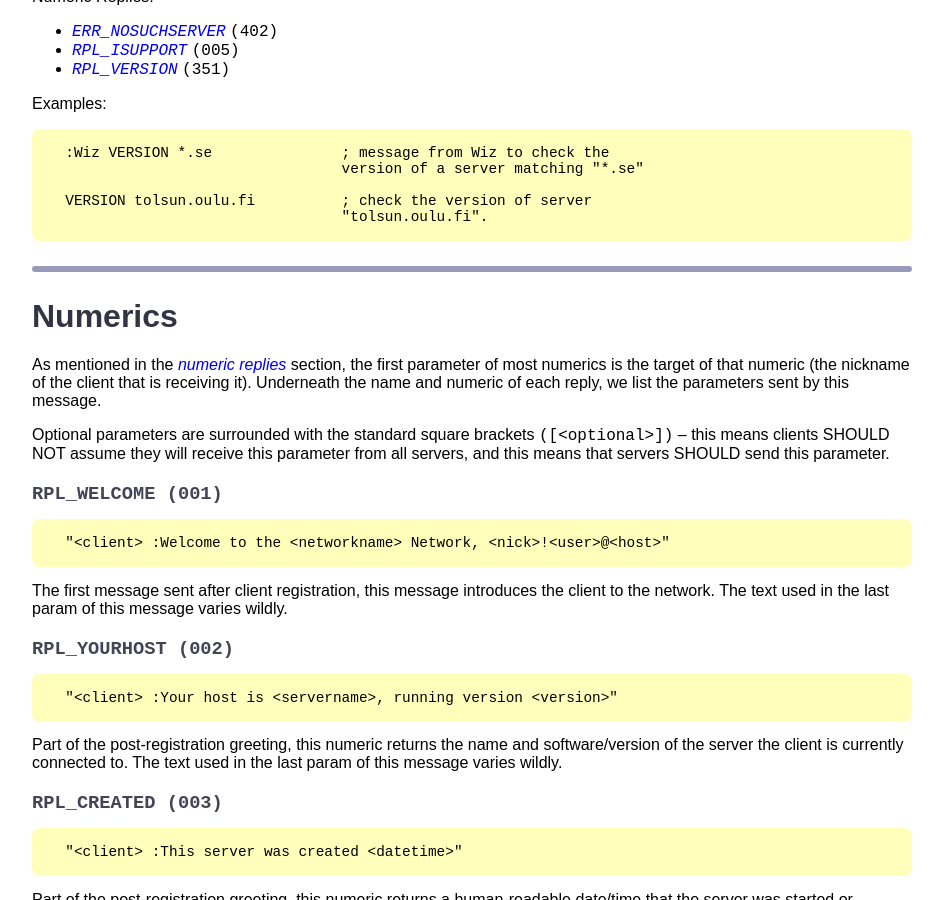
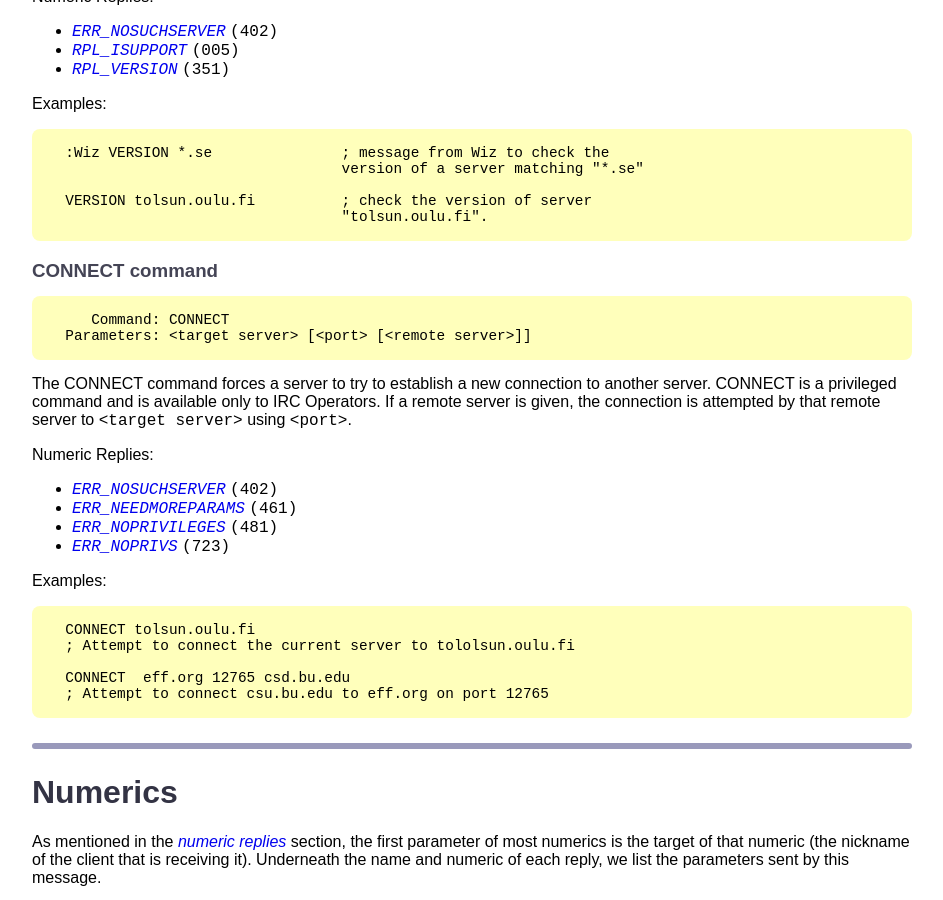
Before and after one commit to ircdocs/modern-irc, a Jekyll site: the page built from index.md, in a window 1280 px wide and 900 px high, scrolled down 12393 px. Shown: the whole window, without its empty margins (168-1111 px from the left). Built offline with Jekyll 4.4.1, drawn with Linux system fonts in a browser that asks for light colours; some of the changed text lies outside the part shown.

Commit message:
Add CONNECT and specify ERR_NOPRIVS

```diff
--- a/index.md
+++ b/index.md
@@ -541,6 +541,28 @@ Examples:
       VERSION tolsun.oulu.fi          ; check the version of server
                                       "tolsun.oulu.fi".
 
+### CONNECT command
+
+         Command: CONNECT
+      Parameters: <target server> [<port> [<remote server>]]
+
+The CONNECT command forces a server to try to establish a new connection to another server. CONNECT is a privileged command and is available only to IRC Operators. If a remote server is given, the connection is attempted by that remote server to `<target server>` using `<port>`.
+
+Numeric Replies:
+
+* [`ERR_NOSUCHSERVER`](#errnosuchserver-402) `(402)`
+* [`ERR_NEEDMOREPARAMS`](#errneedmoreparams-461) `(461)`
+* [`ERR_NOPRIVILEGES`](#errnoprivileges-481) `(481)`
+* [`ERR_NOPRIVS`](#errnoprivs-723) `(723)`
+
+Examples:
+
+      CONNECT tolsun.oulu.fi
+      ; Attempt to connect the current server to tololsun.oulu.fi
+
+      CONNECT  eff.org 12765 csd.bu.edu
+      ; Attempt to connect csu.bu.edu to eff.org on port 12765
+
 
 ---
 
@@ -606,6 +628,14 @@ Sent to the client to redirect it to another server. The `<info>` text varies be
 
 This numeric is also called `RPL_REDIR` by some software.
 
+### `ERR_NOPRIVS (723)`
+
+      "<client> <priv> :Insufficient oper privileges."
+
+Sent by a server to alert an operator that they do not have the required operator privilege to perform the command or action they requested.
+
+`<priv>` is a string that has meaning in the server software and allows an operator the privileges to perform certain commands or actions, such as: `kline`, `dline`, `unkline`, `kill`, `kill:remote`, `die`, `remoteban`, `connect`, `connect:remote`, `rehash`.
+
 
 ---
 
```
